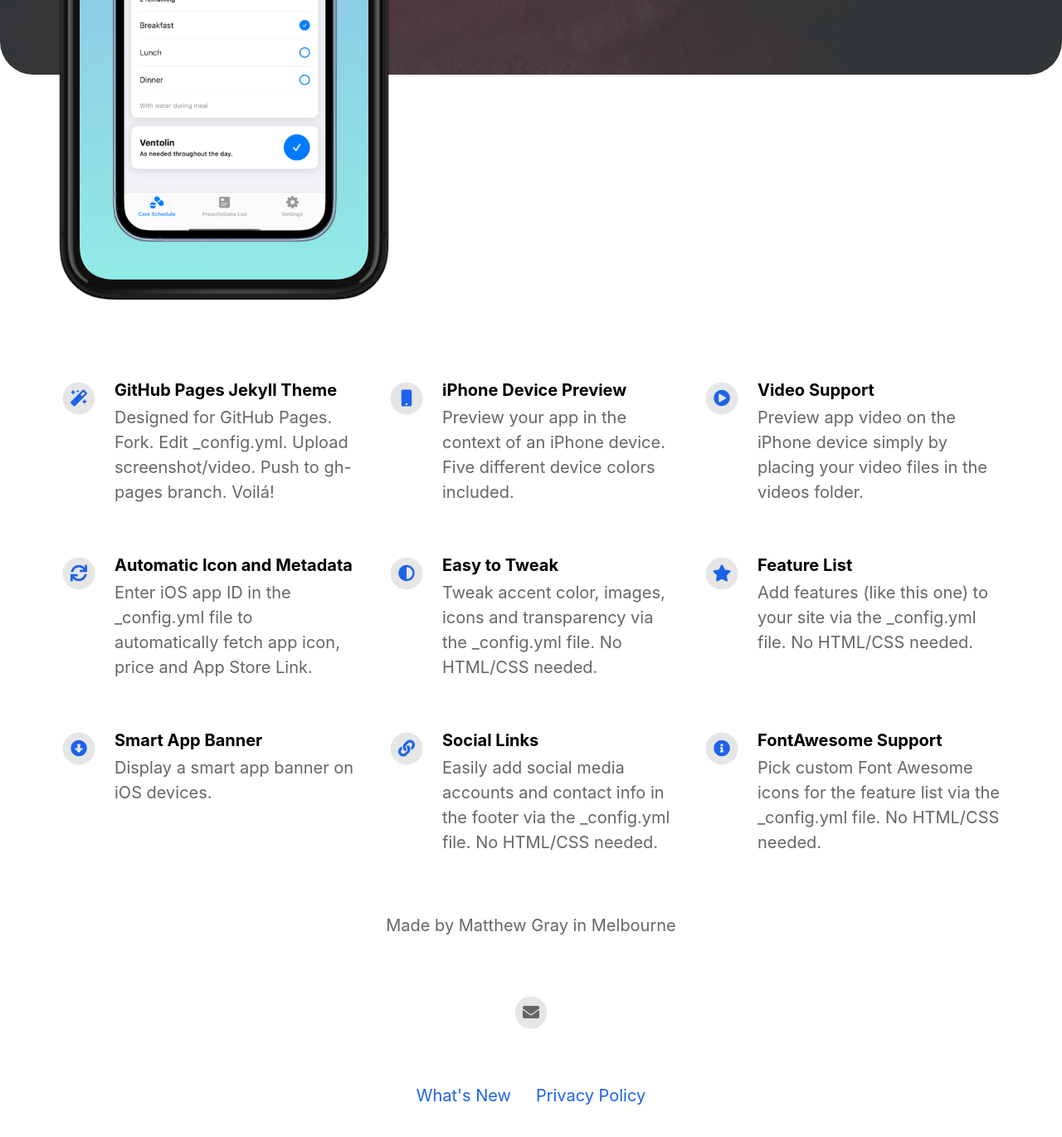
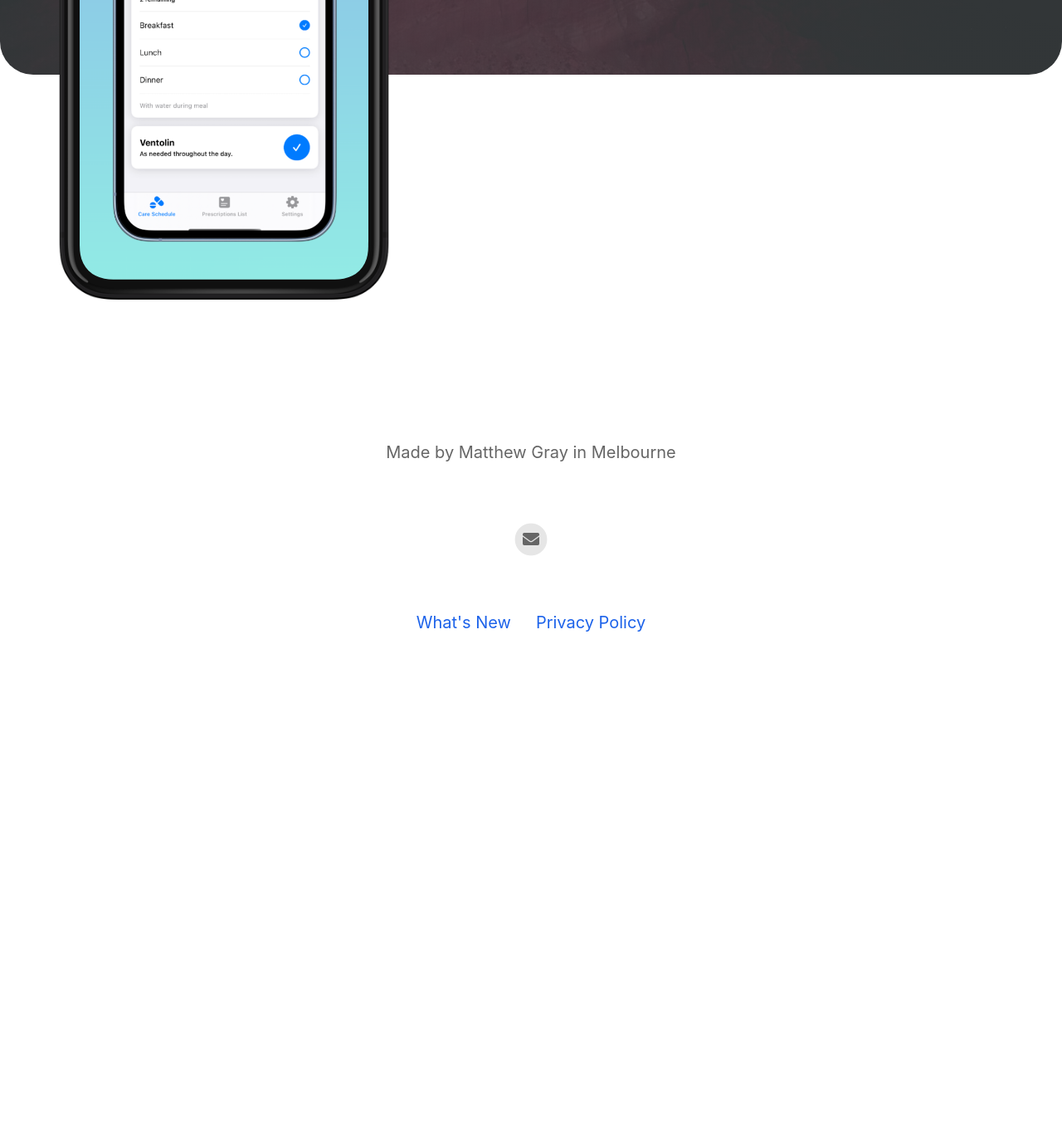
Before and after one commit to magray/mediminder-landing, a Jekyll site: the page built from index.html, in a window 1280 px wide and 1400 px high, scrolled down 624 px. Shown: the top 1370 px of the window at 83% size. Built offline with Jekyll 4.4.1, drawn with Linux system fonts in a browser that asks for light colours; nearby versions of some CDN libraries; after the commit the page ends 1454 px from its top, so only the background shows below that.

Commit message:
Update _config.yml

```diff
--- a/_config.yml
+++ b/_config.yml
@@ -3,7 +3,7 @@ page_title                                : Mediminder app
 
 # App Info
 ios_app_id                                : 1610960616                                # Required. Enter iOS app ID to automatically populate name, price and icons (e.g. 718043190).
-ios_app_country                           : us                                        # Required outside USA. Enter 2 letter country code as in https://en.wikipedia.org/wiki/ISO_3166-1_alpha-2
+ios_app_country                           : AU                                        # Required outside USA. Enter 2 letter country code as in https://en.wikipedia.org/wiki/ISO_3166-1_alpha-2
 
 appstore_link                             :                                           # Automatically populates if not set and if iOS app ID is set. Otherwise enter manually.
 playstore_link                            :                                           # Enter Google Play Store URL.
@@ -34,42 +34,6 @@ youtube_username                          :
 
 # Feature List                            Edit, add or remove features to be presented.
 features                                  :
-
-  - title                                 : GitHub Pages Jekyll Theme
-    description                           : Designed for GitHub Pages. Fork. Edit _config.yml. Upload screenshot/video. Push to gh-pages branch. Voilá!
-    fontawesome_icon_name                 : magic
-
-  - title                                 : iPhone Device Preview
-    description                           : Preview your app in the context of an iPhone device. Five different device colors included.
-    fontawesome_icon_name                 : mobile
-
-  - title                                 : Video Support
-    description                           : Preview app video on the iPhone device simply by placing your video files in the videos folder.
-    fontawesome_icon_name                 : play-circle
-
-  - title                                 : Automatic Icon and Metadata
-    description                           : Enter iOS app ID in the _config.yml file to automatically fetch app icon, price and App Store Link.
-    fontawesome_icon_name                 : sync
-
-  - title                                 : Easy to Tweak
-    description                           : Tweak accent color, images, icons and transparency via the _config.yml file. No HTML/CSS needed.
-    fontawesome_icon_name                 : adjust
-
-  - title                                 : Feature List
-    description                           : Add features (like this one) to your site via the _config.yml file. No HTML/CSS needed.
-    fontawesome_icon_name                 : star
-
-  - title                                 : Smart App Banner
-    description                           : Display a smart app banner on iOS devices.
-    fontawesome_icon_name                 : arrow-alt-circle-down
-
-  - title                                 : Social Links
-    description                           : Easily add social media accounts and contact info in the footer via the _config.yml file. No HTML/CSS needed.
-    fontawesome_icon_name                 : link
-
-  - title                                 : FontAwesome Support
-    description                           : Pick custom Font Awesome icons for the feature list via the _config.yml file. No HTML/CSS needed.
-    fontawesome_icon_name                 : info-circle
 
   - title                                 : # New Feature Title
     description                           : # New Feature Description
```
